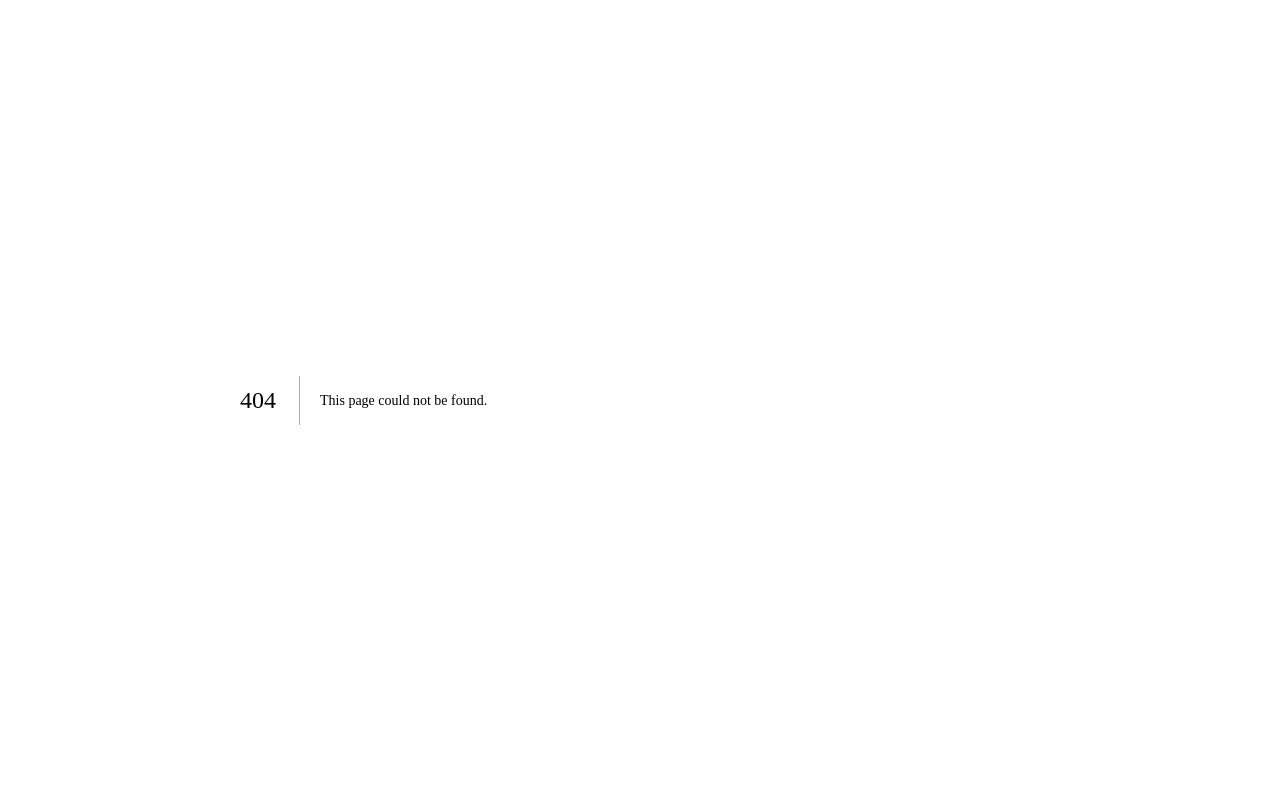
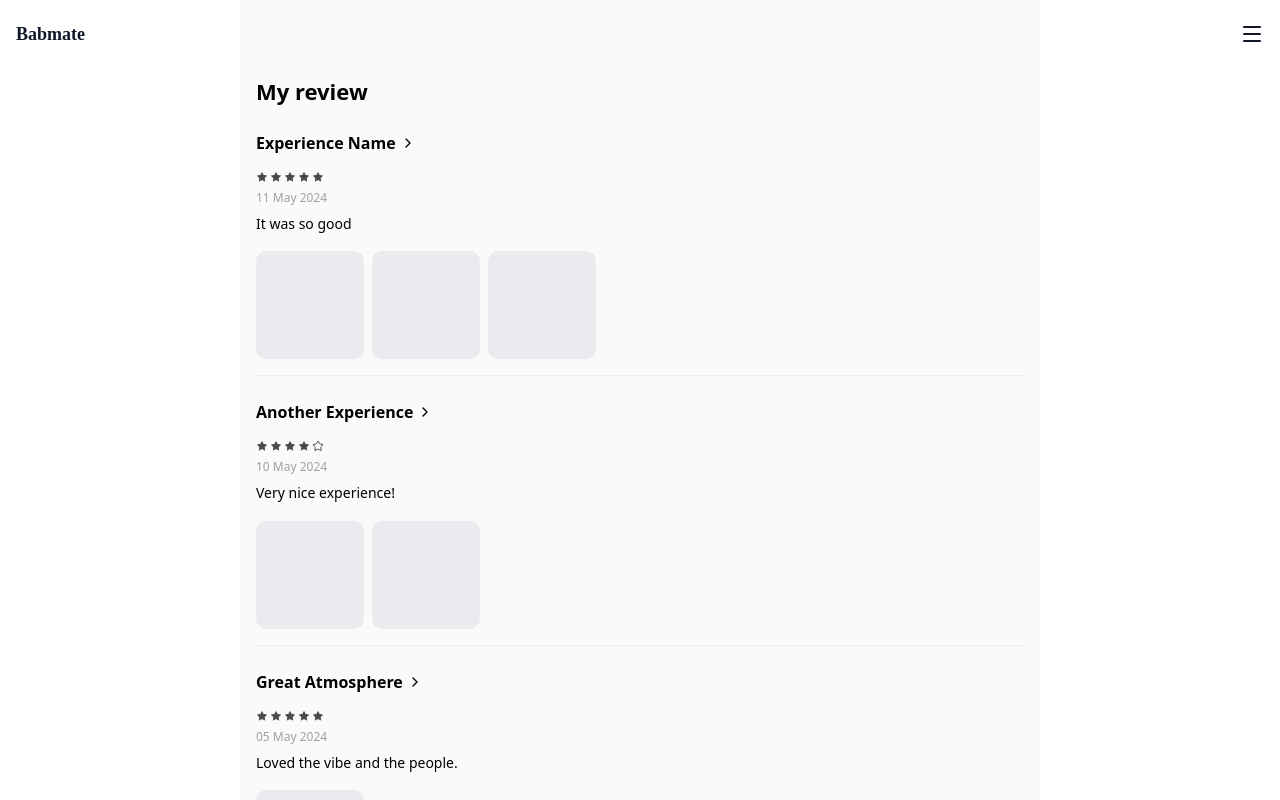
Before and after one commit to org-babmate/frontend, a Next.js app: page /my/review in a window 1280 px wide. Before the commit this address had no page. Shown: the top 800 px of the page. Built offline with nearby package versions, Linux system fonts and the light colour scheme; no server answers; a web font is replaced by a local one.

Commit message:
✨ Feat: add review page

```diff
--- /dev/null
+++ b/src/app/my/review/page.tsx
@@ -0,0 +1,152 @@
+'use client';
+
+import React, { useState } from 'react';
+import { ChevronRight, MoreVertical, Star } from 'lucide-react';
+import Link from 'next/link';
+import CustomSheet from '@/widget/sheet';
+
+const MOCK_REVIEWS = [
+  {
+    id: 1,
+    experienceName: 'Experience Name',
+    rating: 5,
+    date: '11 May 2024',
+    content: 'It was so good',
+    images: ['', '', ''],
+  },
+  {
+    id: 2,
+    experienceName: 'Another Experience',
+    rating: 4,
+    date: '10 May 2024',
+    content: 'Very nice experience!',
+    images: ['', ''],
+  },
+  {
+    id: 3,
+    experienceName: 'Great Atmosphere',
+    rating: 5,
+    date: '05 May 2024',
+    content: 'Loved the vibe and the people.',
+    images: [''],
+  },
+  {
+    id: 4,
+    experienceName: 'Delicious Food',
+    rating: 3,
+    date: '01 May 2024',
+    content: 'Food was okay, but service could be better.',
+    images: ['', '', '', ''],
+  },
+  {
+    id: 5,
+    experienceName: 'Chill Spot',
+    rating: 4,
+    date: '28 Apr 2024',
+    content: 'A perfect place to relax on a weekend.',
+    images: [''],
+  },
+];
+
+function Header() {
+  return (
+    <header className="absolute top-0 left-0 right-0 z-50 bg-transparent w-full h-[52px]">
+      <div className="flex w-full pt-5 pb-2 items-center justify-between px-4">
+        <h1 className="text-lg font-semibold">Babmate</h1>
+        <div className="flex flex-row items-center gap-5">
+          <CustomSheet />
+        </div>
+      </div>
+    </header>
+  );
+}
+
+export default function MyReviewPage() {
+  return (
+    <div className="flex flex-col w-full min-h-screen bg-[#FAFAFA]">
+      <Header />
+      <div className="mt-[76px] mb-6 px-4">
+        <h1 className="font-suit font-semibold text-[22px] leading-[140%] text-[#020202]">
+          My review
+        </h1>
+      </div>
+
+      <div className="flex flex-col gap-6 pb-20 px-4">
+        {MOCK_REVIEWS.map((review, index) => (
+          <ReviewCard key={review.id} review={review} isLast={index === MOCK_REVIEWS.length - 1} />
+        ))}
+      </div>
+    </div>
+  );
+}
+
+function ReviewCard({ review, isLast }: { review: any; isLast: boolean }) {
+//   const [isMenuOpen, setIsMenuOpen] = useState(false);
+
+  return (
+    <div className="flex flex-col gap-4 w-full">
+      <div className="flex flex-row justify-between items-center w-full relative">
+        <Link href="#" className="flex flex-row items-center gap-1">
+          <span className="font-suit font-semibold text-base leading-[150%] text-[#020202]">
+            {review.experienceName}
+          </span>
+          <ChevronRight size={16} className="text-[#020202]" />
+        </Link>
+
+        {/* <button onClick={() => setIsMenuOpen(!isMenuOpen)} className="p-1">
+          <MoreVertical size={24} className="text-[#020202]" />
+        </button>
+        {isMenuOpen && (
+          <>
+            <div
+              className="fixed inset-0 z-10"
+              onClick={() => setIsMenuOpen(false)}
+            />
+            <div className="absolute right-0 top-8 z-20 w-[79px] bg-[#FAFAFA] border border-[#F3F3F5] shadow-[0px_4px_10px_rgba(0,0,0,0.06)] rounded-lg p-5 flex flex-col gap-4">
+              <button className="text-sm font-suit font-normal text-[#020202] text-left">
+                Edit
+              </button>
+              <button className="text-sm font-suit font-normal text-[#020202] text-left">
+                Delete
+              </button>
+            </div>
+          </>
+        )} */}
+      </div>
+
+      <div className="flex flex-col gap-[7px]">
+        <div className="flex flex-row justify-between items-center">
+          <div className="flex flex-row gap-[2px]">
+            {[1, 2, 3, 4, 5].map((star) => (
+              <Star
+                key={star}
+                size={12}
+                fill={star <= review.rating ? '#4B4B4B' : 'none'}
+                stroke={star <= review.rating ? 'none' : '#4B4B4B'}
+                className={star <= review.rating ? 'text-[#4B4B4B]' : 'text-[#4B4B4B]'}
+              />
+            ))}
+          </div>
+        </div>
+
+        <span className="font-suit font-normal text-xs text-[#A0A0A0]">
+          {review.date}
+        </span>
+
+        <p className="font-suit font-normal text-sm leading-[160%] text-[#020202]">
+          {review.content}
+        </p>
+      </div>
+
+      {review.images && review.images.length > 0 && (
+        <div className="flex flex-row gap-2 overflow-x-auto no-scrollbar">
+          {review.images.map((img: string, idx: number) => (
+            <div key={idx} className="w-[108px] h-[108px] bg-[#EAEBEF] rounded-lg flex-shrink-0" />
+          ))}
+        </div>
+      )}
+
+      {!isLast && <div className="w-full h-[1px] bg-[#EAEBEF]" />}
+    </div>
+  );
+}
```
